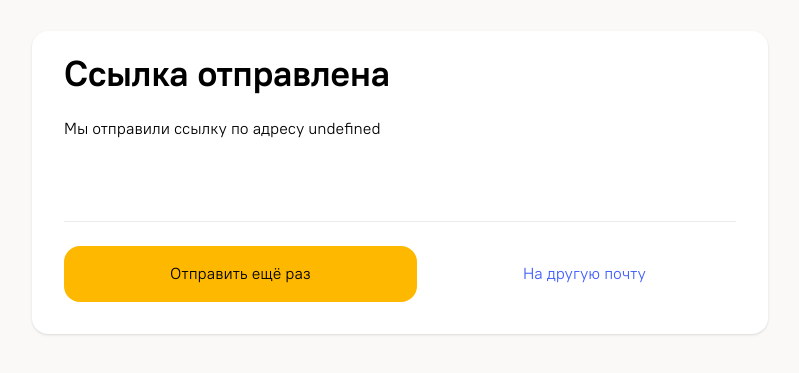
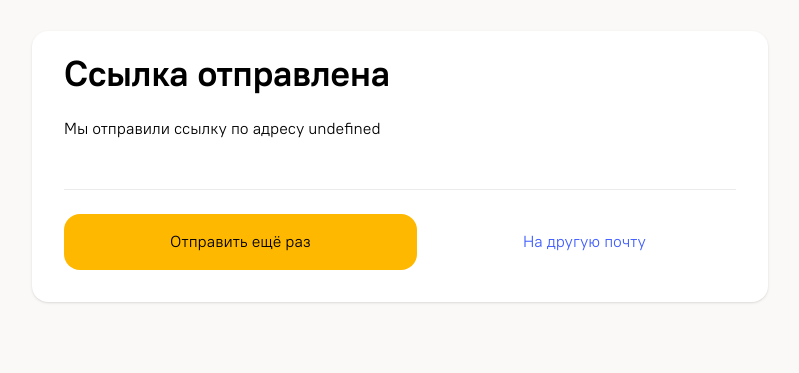
Before and after one commit to tough-dev-school/lms-frontend-v2, a Vue app: page /login/mail-sent in a window 1280 px wide. Shown: the part 169-542 px from the top of the page, without its empty margins (240-1039 px from the left). Built offline with nearby package versions, Linux system fonts and the light colour scheme.

Commit message:
default footer gap for mail sent card

```diff
--- a/src/views/VMailSentView.vue
+++ b/src/views/VMailSentView.vue
@@ -25,9 +25,7 @@
 <template>
   <VCard class="mt-[25vh] flex flex-col gap-16">
     <VHeading tag="h1">Ссылка отправлена</VHeading>
-    <p class="pb-32" data-testid="message">
-      Мы отправили ссылку по адресу {{ email }}
-    </p>
+    <p data-testid="message">Мы отправили ссылку по адресу {{ email }}</p>
     <template #footer>
       <VButton class="flex-grow" @click="resendEmail" data-testid="resend"
         >Отправить ещё раз</VButton
```
